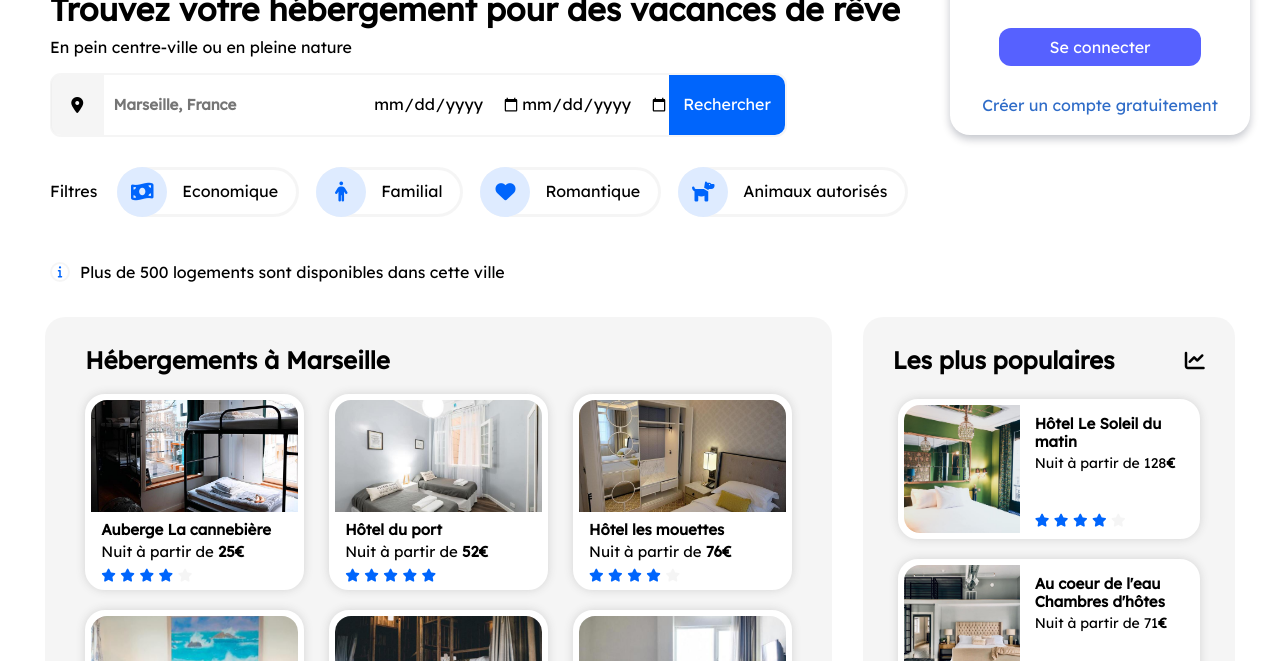
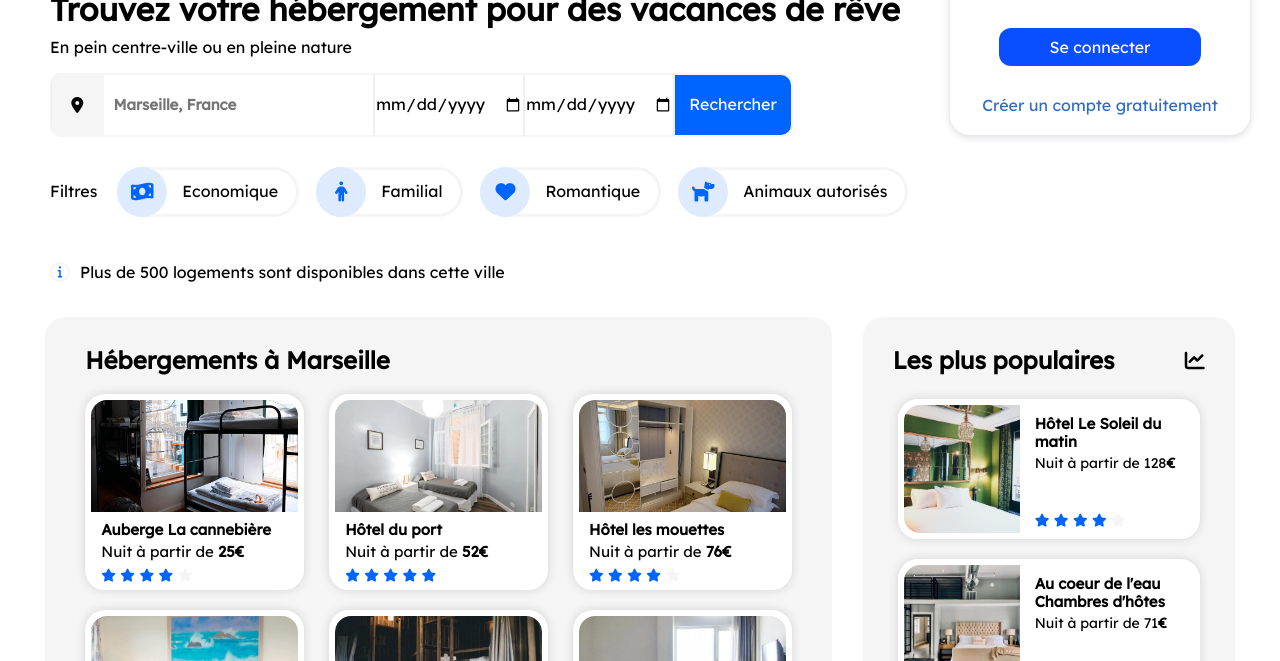
Before and after one commit to mikatchou/BOOKI, a plain HTML site: page index.html in a window 1280 px wide. Both pictures are taken after a click on the button 1217 px from the left and 39 px from the top of the page. Shown: the part 139-800 px from the top of the page. Drawn offline with Linux system fonts and the light colour scheme.

Commit message:
Commit automatique

```diff
--- a/css/style.css
+++ b/css/style.css
@@ -95,7 +95,7 @@ border-color: #5661ff;
   border-radius: 20px;
   width: 300px;
   height: max-content;
-  box-shadow: 0px 4px 8px 0px rgba(0, 11, 38, 0.24);
+  box-shadow: 0px 2px 8px 0px rgba(0, 11, 38, 0.154);
   inset-inline-end: 0;
   transition: 150ms;
   margin-top: 10px;
@@ -111,13 +111,13 @@ border-color: #5661ff;
 }
 .seConnecter{
   padding: 10px 50px 10px 50px;
-  background-color: #5661ff;
+  background-color: #0048fff5;
   color: white;
   border-radius: 12px;
   text-decoration: none;
 }
 .seConnecter:hover{
-  background-color: #3541ec;
+  background-color: #001aff;
 }
 /* MAIN */
 
@@ -168,12 +168,14 @@ border: 2px solid var(--color-tertiary);
   padding-left: 10px;
   font-weight: bold;
   border: none;
+  border-right: solid 2px rgba(221, 221, 221, 0.428);
   height: 100%;
 }
 .date {
   padding: 0;
   border: none;
   height: 100%;
+  border-right: solid 2px rgba(221, 221, 221, 0.428);
 }
 #dateDepart{
   position: relative;
```
